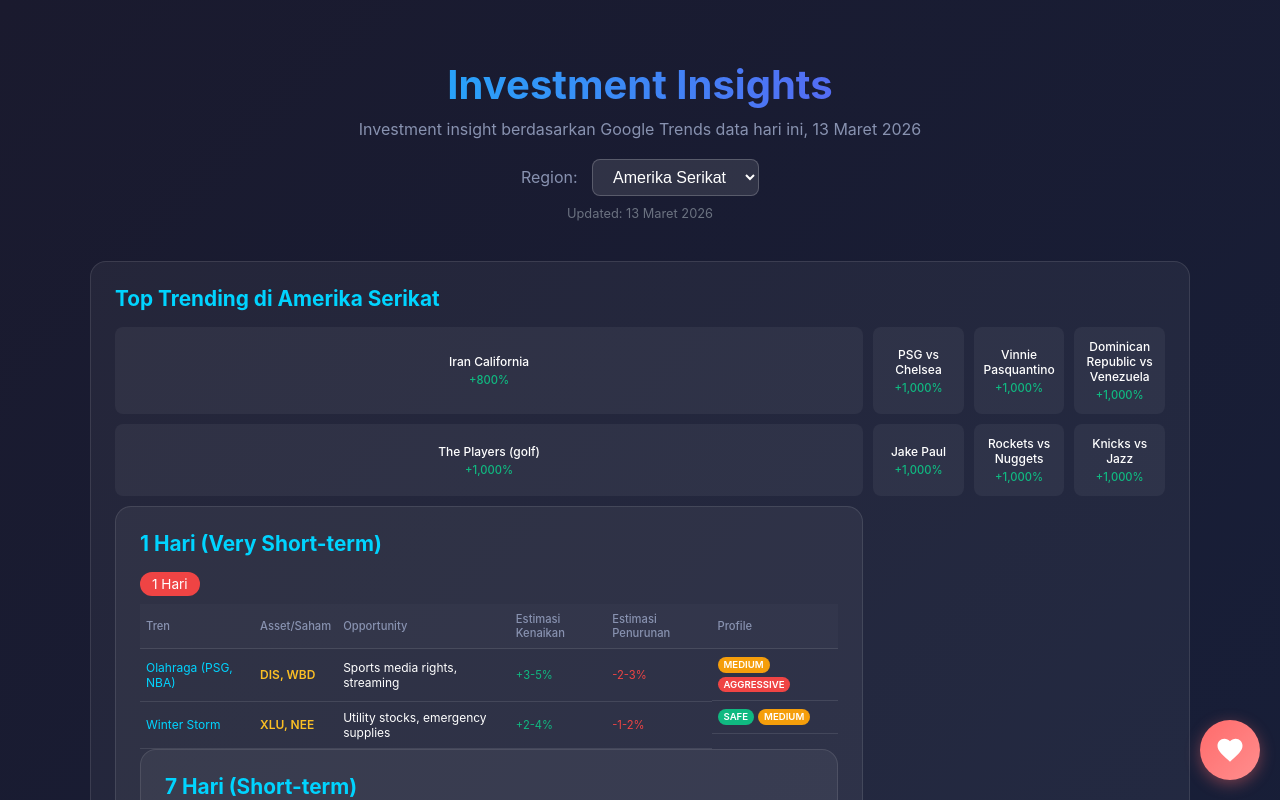
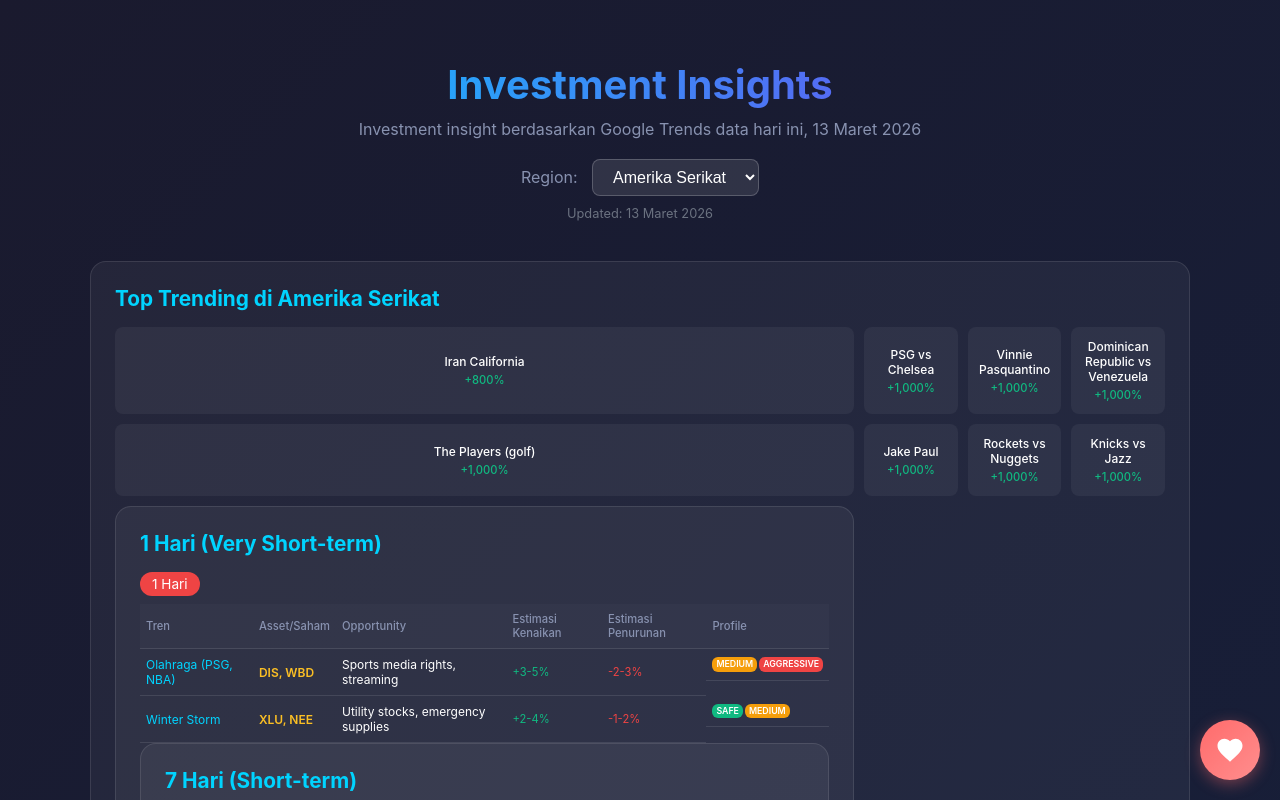
Before and after one commit to wicaksana94/investment-insights, a SvelteKit app: page / in a window 1280 px wide. Shown: the top 800 px of the page. Built offline with nearby package versions, Linux system fonts and the light colour scheme.

Commit message:
Fix: Make profile badges compact for consistent table rows

```diff
--- a/src/routes/+page.svelte
+++ b/src/routes/+page.svelte
@@ -406,20 +406,22 @@
 
   .profiles {
     display: flex;
-    gap: 4px;
-    flex-wrap: wrap;
+    gap: 2px;
+    flex-wrap: nowrap;
     align-items: center;
+    white-space: nowrap;
   }
 
   .profile-badge {
     display: inline-block;
-    padding: 3px 6px;
-    border-radius: 10px;
-    font-size: 0.6rem;
+    padding: 2px 4px;
+    border-radius: 6px;
+    font-size: 0.55rem;
     font-weight: 600;
     color: #fff;
     text-transform: uppercase;
-    line-height: 1;
+    line-height: 1.2;
+    flex-shrink: 0;
   }
 
   .top-trends {
```
